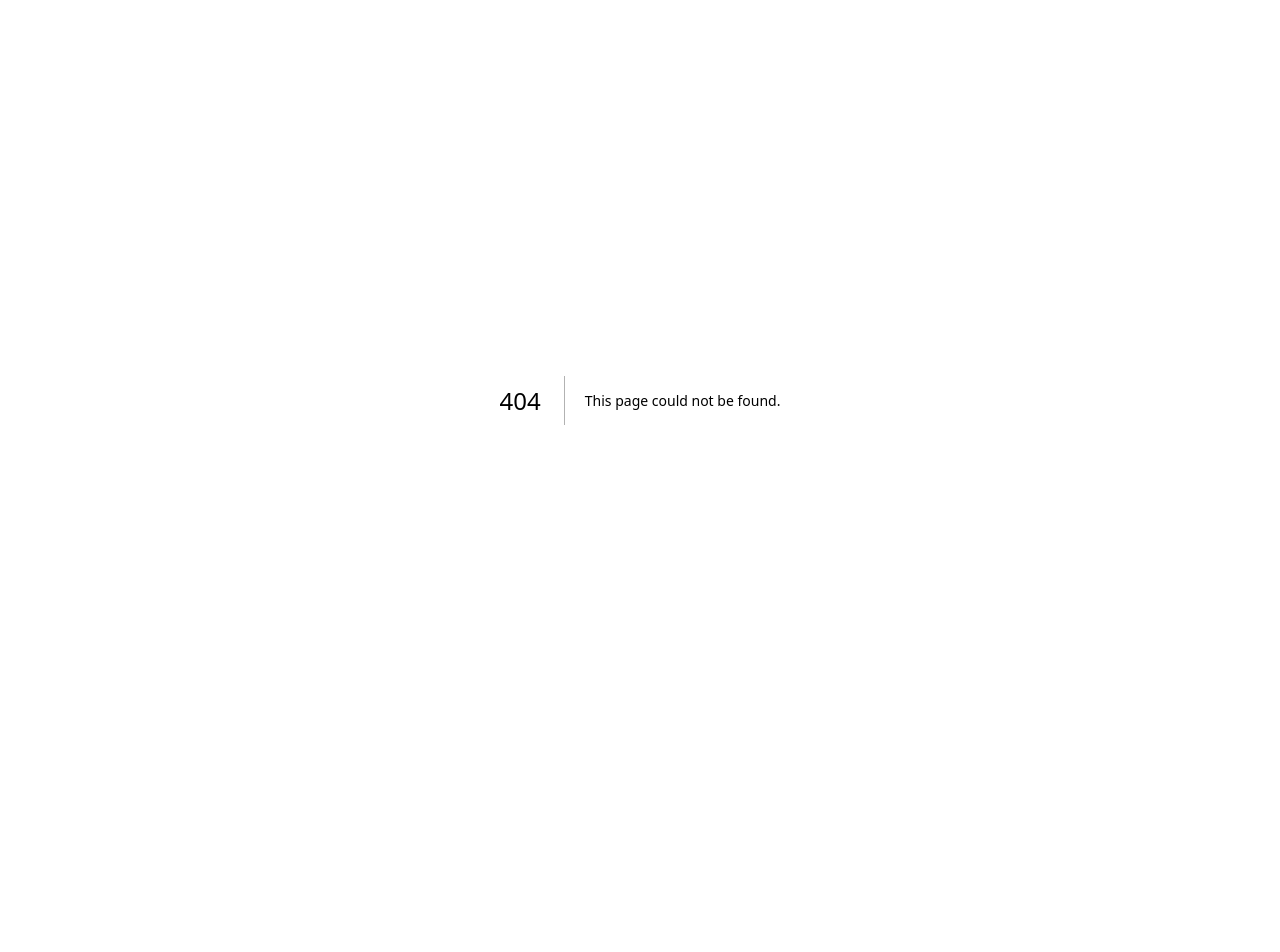
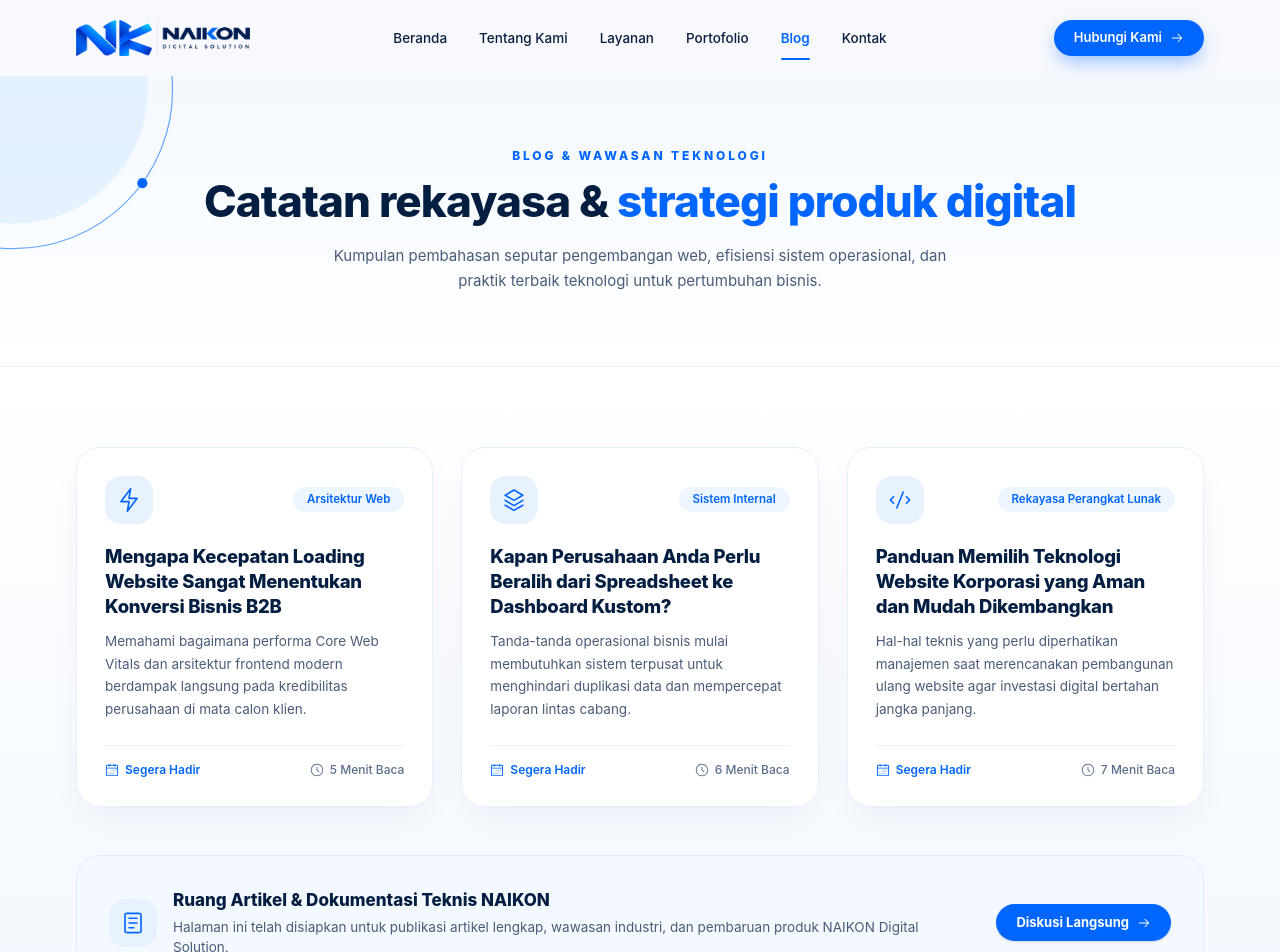
Before and after one commit to indraagstin025/NAYKON-Solution-Digital-Proyek, a Next.js app: page /blog in a window 1280 px wide. Before the commit this address had no page. Shown: the top 952 px of the page. Before the commit the page ends 800 px from the top, so only its background shows below. Built offline with nearby package versions, Linux system fonts and the light colour scheme.

Commit message:
feat(blog): buat halaman khusus Blog dan Wawasan Teknologi

```diff
--- /dev/null
+++ b/src/app/blog/page.tsx
@@ -0,0 +1,168 @@
+import React from "react";
+import type { Metadata } from "next";
+import Link from "next/link";
+import Navbar from "@/components/Navbar";
+import Footer from "@/components/Footer";
+import {
+  ReaderIcon,
+  CalendarIcon,
+  ClockIcon,
+  ArrowRightIcon,
+  CodeIcon,
+  LightningBoltIcon,
+  LayersIcon,
+} from "@radix-ui/react-icons";
+
+export const metadata: Metadata = {
+  title: "Blog & Wawasan Teknologi - NAIKON Digital Solution",
+  description:
+    "Artikel, panduan teknis, dan wawasan seputar rekayasa website, aplikasi mobile, dan transformasi digital bisnis.",
+};
+
+const BLOG_PREVIEWS = [
+  {
+    category: "Arsitektur Web",
+    title: "Mengapa Kecepatan Loading Website Sangat Menentukan Konversi Bisnis B2B",
+    excerpt:
+      "Memahami bagaimana performa Core Web Vitals dan arsitektur frontend modern berdampak langsung pada kredibilitas perusahaan di mata calon klien.",
+    date: "Segera Hadir",
+    readTime: "5 Menit Baca",
+    icon: LightningBoltIcon,
+  },
+  {
+    category: "Sistem Internal",
+    title: "Kapan Perusahaan Anda Perlu Beralih dari Spreadsheet ke Dashboard Kustom?",
+    excerpt:
+      "Tanda-tanda operasional bisnis mulai membutuhkan sistem terpusat untuk menghindari duplikasi data dan mempercepat laporan lintas cabang.",
+    date: "Segera Hadir",
+    readTime: "6 Menit Baca",
+    icon: LayersIcon,
+  },
+  {
+    category: "Rekayasa Perangkat Lunak",
+    title: "Panduan Memilih Teknologi Website Korporasi yang Aman dan Mudah Dikembangkan",
+    excerpt:
+      "Hal-hal teknis yang perlu diperhatikan manajemen saat merencanakan pembangunan ulang website agar investasi digital bertahan jangka panjang.",
+    date: "Segera Hadir",
+    readTime: "7 Menit Baca",
+    icon: CodeIcon,
+  },
+];
+
+export default function BlogPage() {
+  return (
+    <div id="nk-site" className="site-wrap min-h-screen flex flex-col">
+      <Navbar />
+
+      <main className="flex-1 pt-[68px] lg:pt-[76px]">
+        {/* ─── Page Hero Header ─── */}
+        <section className="relative isolate overflow-hidden bg-gradient-to-b from-[#F4F9FF] via-[#F9FCFF] to-[#FFFFFF] py-14 sm:py-18 border-b border-[#E6F0FD]">
+          <svg
+            viewBox="0 0 260 260"
+            fill="none"
+            aria-hidden="true"
+            className="pointer-events-none absolute top-0 left-0 h-[190px] w-[190px] sm:h-[240px] sm:w-[240px] -z-10"
+          >
+            <circle cx="15" cy="15" r="145" fill="#DCEEFF" fillOpacity="0.7" />
+            <circle
+              cx="15"
+              cy="15"
+              r="172"
+              stroke="#1D7AFC"
+              strokeOpacity="0.65"
+              strokeWidth="1.3"
+            />
+            <circle cx="154.2" cy="116.1" r="5.5" fill="#0066FF" />
+          </svg>
+
+          <div className="mx-auto w-full max-w-[1240px] px-6 sm:px-9 lg:px-14 text-center">
+            <p className="text-[11px] sm:text-xs font-extrabold uppercase tracking-[0.24em] text-[#0066FF]">
+              BLOG &amp; WAWASAN TEKNOLOGI
+            </p>
+            <h1 className="mt-3 text-[30px] sm:text-[40px] lg:text-[44px] font-extrabold leading-[1.15] tracking-[-0.02em] text-[#041E42]">
+              Catatan rekayasa &amp;{" "}
+              <span className="text-[#0066FF]">strategi produk digital</span>
+            </h1>
+            <p className="mx-auto mt-4 max-w-[660px] text-[14px] sm:text-[15px] leading-[1.7] text-[#4A5D78]">
+              Kumpulan pembahasan seputar pengembangan web, efisiensi sistem operasional, dan
+              praktik terbaik teknologi untuk pertumbuhan bisnis.
+            </p>
+          </div>
+        </section>
+
+        {/* ─── Blog Cards Preview Grid ─── */}
+        <section className="relative isolate overflow-hidden bg-gradient-to-b from-[#FFFFFF] via-[#F8FBFF] to-[#F3F8FF] py-16 sm:py-20">
+          <div className="mx-auto w-full max-w-[1240px] px-6 sm:px-9 lg:px-14">
+            <div className="grid gap-6 lg:gap-7 md:grid-cols-3">
+              {BLOG_PREVIEWS.map((post) => {
+                const IconComponent = post.icon;
+                return (
+                  <article
+                    key={post.title}
+                    className="flex flex-col justify-between rounded-[24px] bg-white border border-[#E6F0FD] p-6 sm:p-7 shadow-[0_14px_38px_-10px_rgba(10,35,80,0.07)] transition-all duration-300 hover:-translate-y-1 hover:shadow-[0_20px_44px_-10px_rgba(0,102,255,0.12)] group"
+                  >
+                    <div>
+                      <div className="flex items-center justify-between mb-5">
+                        <div className="flex h-12 w-12 shrink-0 items-center justify-center rounded-2xl bg-[#E8F2FF] text-[#0066FF]">
+                          <IconComponent className="h-6 w-6" />
+                        </div>
+                        <span className="rounded-full bg-[#EDF5FF] px-3.5 py-1 text-[11.5px] font-semibold text-[#0066FF]">
+                          {post.category}
+                        </span>
+                      </div>
+
+                      <h2 className="text-[17px] sm:text-[18.5px] font-extrabold leading-snug tracking-[-0.015em] text-[#041E42]">
+                        {post.title}
+                      </h2>
+                      <p className="mt-2.5 text-[13px] sm:text-[13.5px] leading-[1.68] text-[#4A5D78]">
+                        {post.excerpt}
+                      </p>
+                    </div>
+
+                    <div className="mt-6 pt-4 border-t border-[#E8F0FC] flex items-center justify-between text-xs text-[#5A6E8C]">
+                      <span className="inline-flex items-center gap-1.5 font-semibold text-[#0066FF]">
+                        <CalendarIcon className="h-3.5 w-3.5" />
+                        {post.date}
+                      </span>
+                      <span className="inline-flex items-center gap-1.5 font-medium">
+                        <ClockIcon className="h-3.5 w-3.5" />
+                        {post.readTime}
+                      </span>
+                    </div>
+                  </article>
+                );
+              })}
+            </div>
+
+            {/* Info Box: Konten Lengkap Segera Hadir */}
+            <div className="mt-12 rounded-[24px] bg-[#F4F8FF] border border-[#DCEBFE] p-6 sm:p-8 flex flex-col sm:flex-row items-center justify-between gap-6">
+              <div className="flex items-start sm:items-center gap-4">
+                <div className="flex h-12 w-12 shrink-0 items-center justify-center rounded-2xl bg-[#E8F2FF] text-[#0066FF]">
+                  <ReaderIcon className="h-6 w-6" />
+                </div>
+                <div>
+                  <h3 className="text-[16px] sm:text-[17px] font-extrabold text-[#041E42]">
+                    Ruang Artikel &amp; Dokumentasi Teknis NAIKON
+                  </h3>
+                  <p className="mt-1 text-[13px] sm:text-[13.5px] text-[#4A5D78]">
+                    Halaman ini telah disiapkan untuk publikasi artikel lengkap, wawasan
+                    industri, dan pembaruan produk NAIKON Digital Solution.
+                  </p>
+                </div>
+              </div>
+              <Link
+                href="/kontak"
+                className="shrink-0 inline-flex items-center gap-2 rounded-full bg-[#0066FF] hover:bg-[#0052CC] px-5 py-2.5 text-xs sm:text-[13px] font-bold text-white shadow-sm transition-all"
+              >
+                <span>Diskusi Langsung</span>
+                <ArrowRightIcon className="h-3.5 w-3.5" />
+              </Link>
+            </div>
+          </div>
+        </section>
+      </main>
+
+      <Footer />
+    </div>
+  );
+}
```
